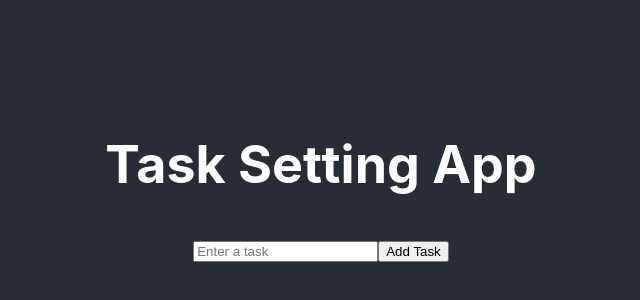
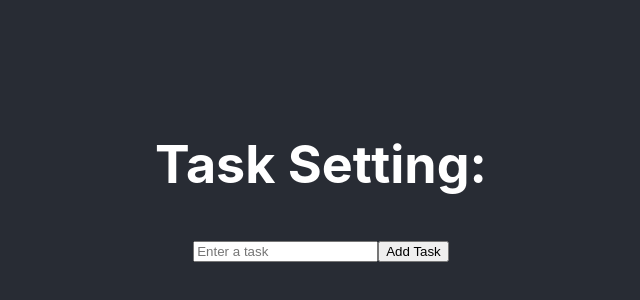
Before and after one commit to Rahulbiju003/CI_CD_Project, a React (Create React App) app: page / in a window 1280 px wide. Shown: the part 194-494 px from the top of the page, without its empty margins (319-959 px from the left). Built offline with nearby package versions, Linux system fonts and the light colour scheme.

Commit message:
updated App.js

```diff
--- a/src/App.js
+++ b/src/App.js
@@ -11,7 +11,7 @@ function App() {
   return (
     <div className="App">
       <header className="App-header">
-        <h1>Task Setting App</h1>
+        <h1>Task Setting:</h1>
         <TaskForm addTask={addTask} />
         <TaskList tasks={tasks} />
       </header>
```
